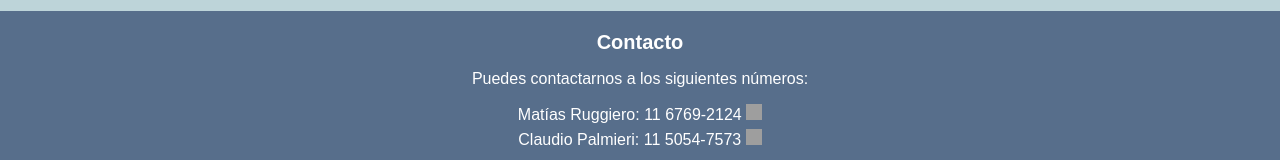
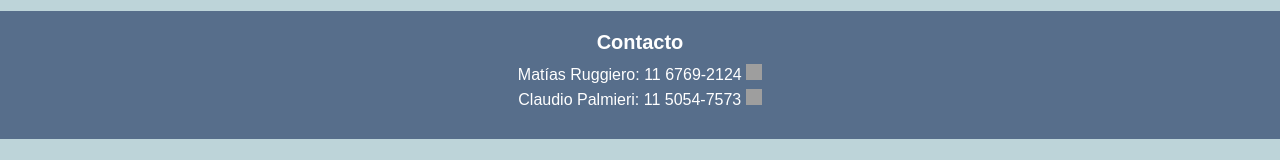
Before and after one commit to cpalmier1210/MRSeleccionados, a plain HTML site: page Index.html in a window 1280 px wide. Shown: the part 471-631 px from the top of the page. Drawn offline with Linux system fonts and the light colour scheme; grey boxes are pictures that could not be loaded.

Commit message:
Update Index.html

```diff
--- a/Index.html
+++ b/Index.html
@@ -159,7 +159,6 @@
   <!-- Información de contacto -->
   <div class="contact-info">
       <h2>Contacto</h2>
-      <p>Puedes contactarnos a los siguientes números:</p>
       <ul>
         <li>Matías Ruggiero: 11 6769-2124 <a href="https://wa.me/541167692124" target="_blank"><img src="https://i.postimg.cc/nrGY1qcs/wa.jpg" alt="Logo de WhatsApp" class="whatsapp-logo"></a></li>
         <li>Claudio Palmieri: 11 5054-7573 <a href="https://wa.me/541150547573" target="_blank"><img src="https://i.postimg.cc/nrGY1qcs/wa.jpg" alt="Logo de WhatsApp" class="whatsapp-logo"></a></li>
```
